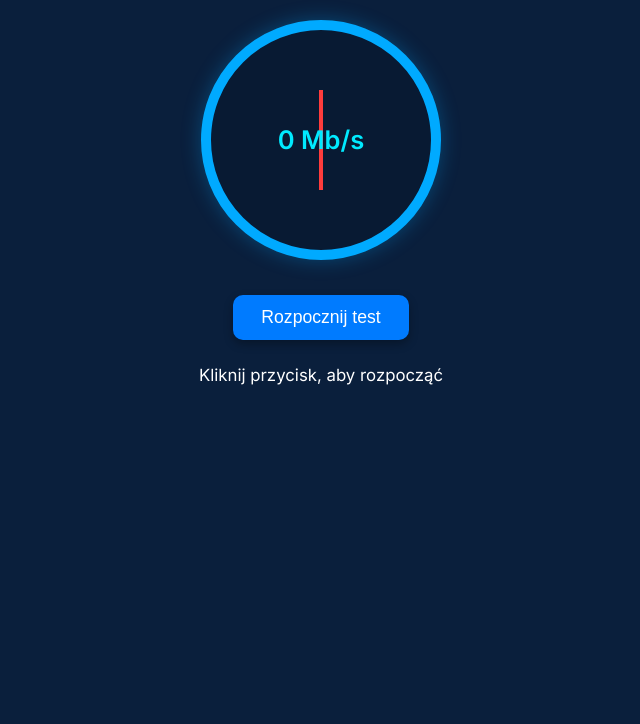
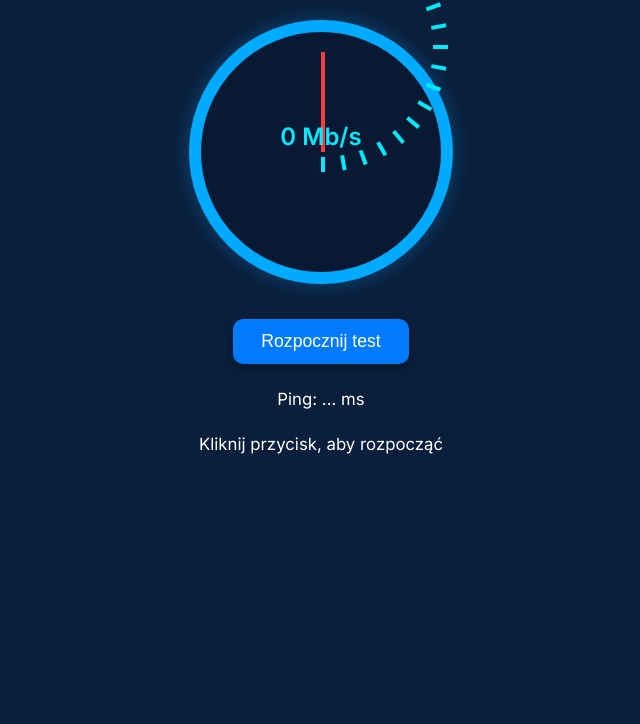
Before and after one commit to oleksow/speedtest, a plain HTML site: page index.html in a window 1280 px wide. Shown: the part 126-850 px from the top of the page, without its empty margins (319-959 px from the left). Drawn offline with Linux system fonts and the light colour scheme.

Commit message:
Update index.html

```diff
--- a/index.html
+++ b/index.html
@@ -28,15 +28,30 @@
 
     #circle {
       position: relative;
-      width: 220px;
-      height: 220px;
-      border: 10px solid #00aaff;
+      width: 240px;
+      height: 240px;
+      border: 12px solid #00aaff;
       border-radius: 50%;
       background: #081a33;
-      display: flex;
-      align-items: center;
-      justify-content: center;
       box-shadow: 0 0 20px rgba(0,170,255,0.3);
+    }
+
+    #ticks {
+      position: absolute;
+      width: 100%;
+      height: 100%;
+      top: 0;
+      left: 0;
+    }
+
+    .tick {
+      position: absolute;
+      width: 4px;
+      height: 15px;
+      background: #00eaff;
+      top: 0;
+      left: 50%;
+      transform-origin: bottom center;
     }
 
     #arrow {
@@ -44,14 +59,20 @@
       width: 4px;
       height: 100px;
       background: #ff3c3c;
+      top: 20px;
+      left: 50%;
       transform-origin: bottom center;
-      transition: transform 0.4s ease;
+      transition: transform 0.6s ease-out;
     }
 
     #speed {
-      font-size: 1.6rem;
+      position: absolute;
+      top: 90px;
+      left: 0;
+      width: 100%;
+      text-align: center;
+      font-size: 1.5rem;
       font-weight: bold;
-      z-index: 1;
       color: #00eaff;
     }
 
@@ -73,7 +94,7 @@
       transform: scale(1.03);
     }
 
-    #result, #isp {
+    #result, #ping, #isp {
       margin-top: 25px;
       font-size: 1.05rem;
       text-align: center;
@@ -90,24 +111,45 @@
   <h1>SpeedTest Internetu</h1>
 
   <div id="circle">
+    <div id="ticks"></div>
     <div id="arrow"></div>
     <div id="speed">0 Mb/s</div>
   </div>
 
   <button onclick="runSpeedTest()">Rozpocznij test</button>
 
+  <div id="ping">Ping: ... ms</div>
   <div id="result">Kliknij przycisk, aby rozpocząć</div>
   <div id="isp"></div>
 
 <script>
+  // Dodajemy "paseczki" zegara
+  const ticks = document.getElementById("ticks");
+  for (let i = 0; i <= 18; i++) {
+    const tick = document.createElement("div");
+    tick.className = "tick";
+    tick.style.transform = `rotate(${i * 10}deg) translateY(-110px)`;
+    ticks.appendChild(tick);
+  }
+
   async function runSpeedTest() {
     const resultDiv = document.getElementById("result");
     const speedDiv = document.getElementById("speed");
     const arrow = document.getElementById("arrow");
+    const pingDiv = document.getElementById("ping");
     resultDiv.textContent = "Test trwa...";
+    pingDiv.textContent = "Ping: ... ms";
 
     const imageAddr = "https://upload.wikimedia.org/wikipedia/commons/3/3f/Fronalpstock_big.jpg";
     const downloadSize = 4995374;
+
+    const pingStart = performance.now();
+    try {
+      await fetch("https://ipapi.co/json/");
+    } catch {}
+    const pingEnd = performance.now();
+    const pingMs = Math.round(pingEnd - pingStart);
+    pingDiv.textContent = `Ping: ${pingMs} ms`;
 
     const startTime = new Date().getTime();
     const download = new Image();
@@ -119,7 +161,7 @@
       const speedMbps = (bitsLoaded / duration / 1024 / 1024).toFixed(1);
 
       speedDiv.textContent = `${speedMbps} Mb/s`;
-      arrow.style.transform = `rotate(${Math.min(speedMbps * 4, 180)}deg)`;
+      arrow.style.transform = `rotate(${Math.min(speedMbps * 10, 180)}deg)`;
       resultDiv.textContent = `Prędkość pobierania: ${speedMbps} Mb/s`;
 
       try {
```
